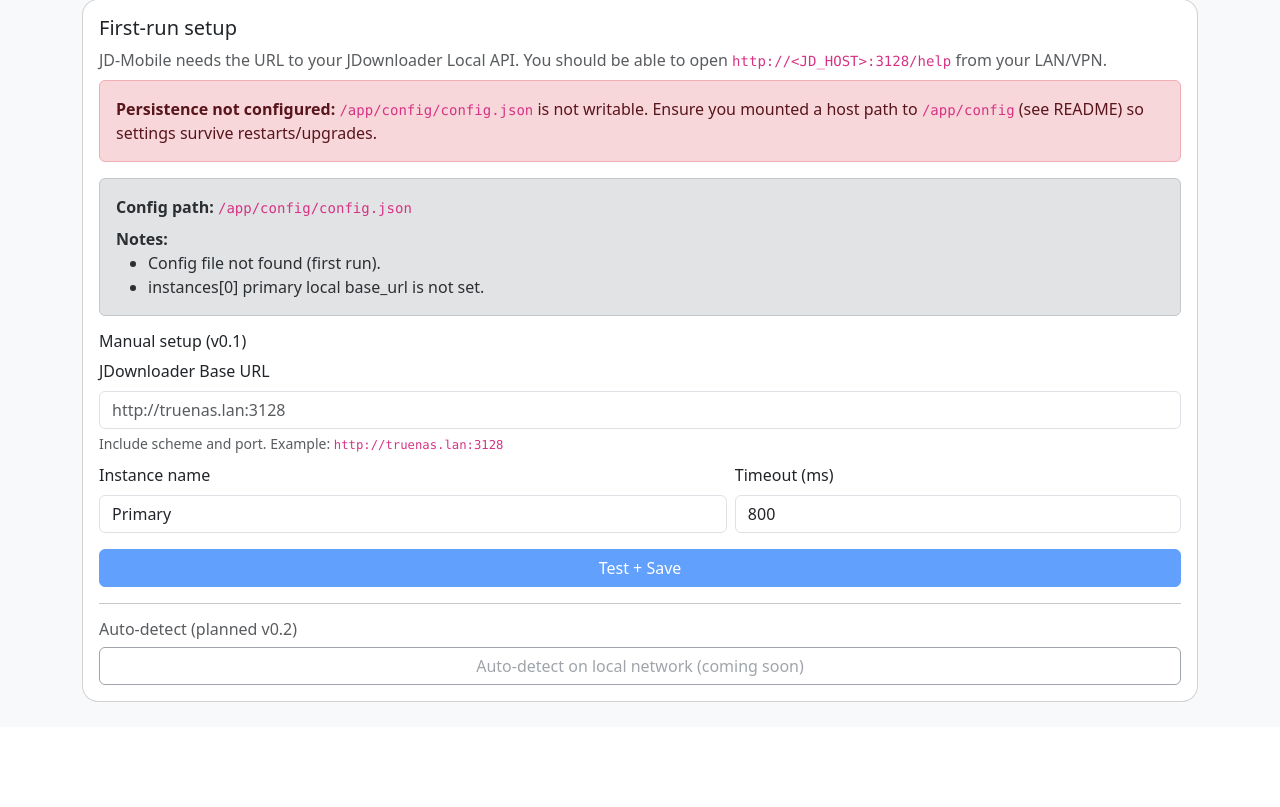
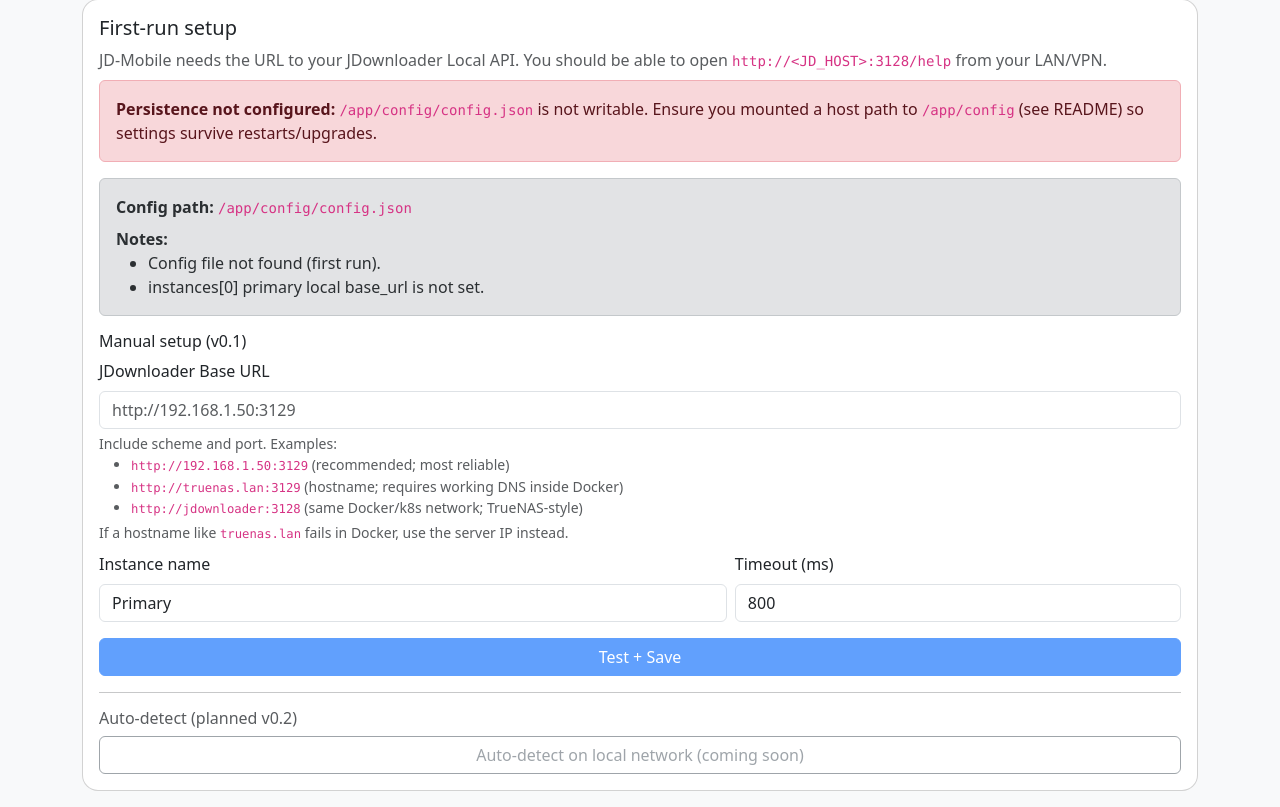
Before and after one commit to thehack904/JD-Mobile, a Flask app: page /setup in a window 1280 px wide. Shown: the part 73-880 px from the top of the page. Before the commit the page ends 775 px from the top, so only its background shows below. Run offline with Flask 3, Linux system fonts and the light colour scheme.

Commit message:
Update setup.html

```diff
--- a/templates/setup.html
+++ b/templates/setup.html
@@ -27,11 +27,22 @@
 
     <h6 class="mb-2">Manual setup (v0.1)</h6>
     <form method="post" action="/setup/manual">
-      <div class="mb-2">
-        <label class="form-label">JDownloader Base URL</label>
-        <input class="form-control" name="base_url" placeholder="http://truenas.lan:3128" required>
-        <div class="form-text">Include scheme and port. Example: <code>http://truenas.lan:3128</code></div>
-      </div>
+<div class="mb-2">
+  <label class="form-label">JDownloader Base URL</label>
+  <input class="form-control" name="base_url" placeholder="http://192.168.1.50:3129" required>
+
+  <div class="form-text">
+    Include scheme and port. Examples:
+    <ul class="mb-0">
+      <li><code>http://192.168.1.50:3129</code> (recommended; most reliable)</li>
+      <li><code>http://truenas.lan:3129</code> (hostname; requires working DNS inside Docker)</li>
+      <li><code>http://jdownloader:3128</code> (same Docker/k8s network; TrueNAS-style)</li>
+    </ul>
+    <div class="mt-1">
+      If a hostname like <code>truenas.lan</code> fails in Docker, use the server IP instead.
+    </div>
+  </div>
+</div>
 
       <div class="row g-2">
         <div class="col-7">
```
